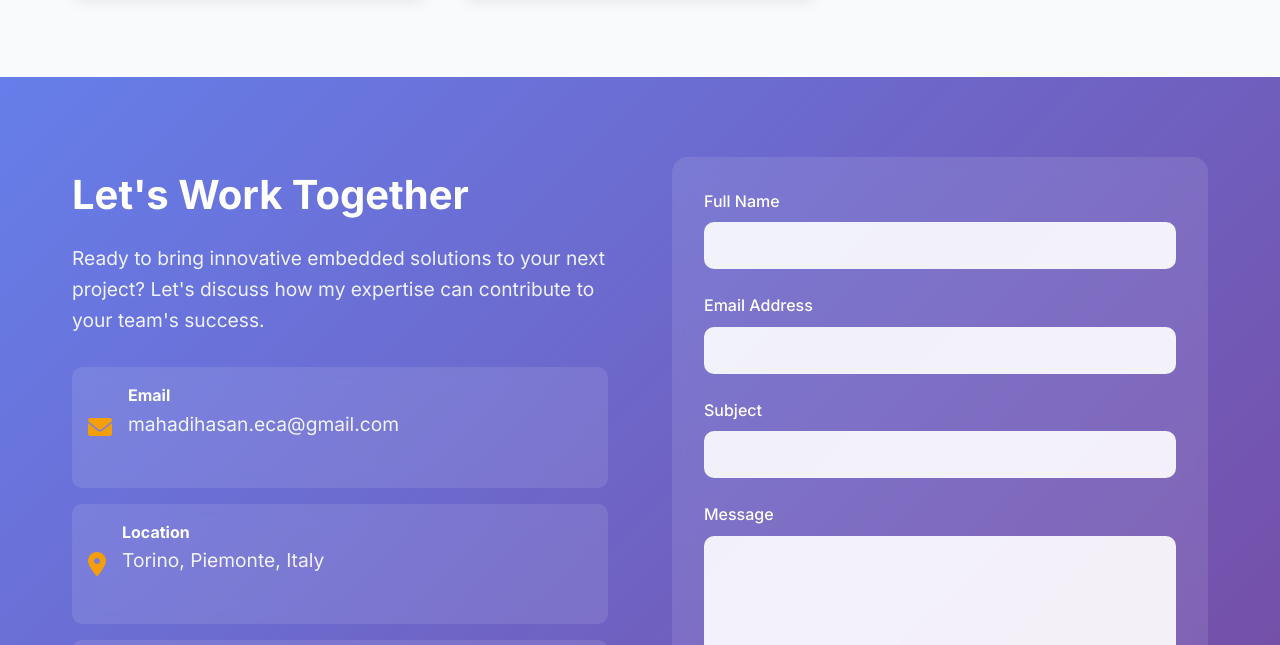
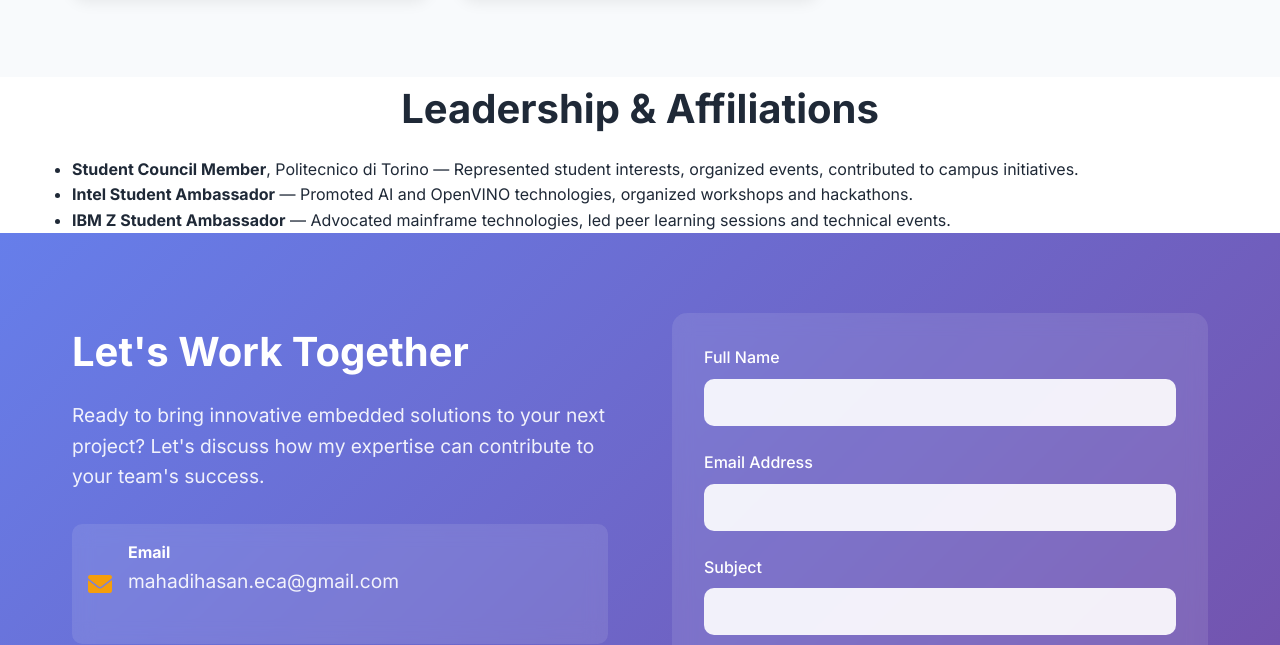
Before and after one commit to MahadiAlif/Mahadi_codes_robot, a plain HTML site: page index.html in a window 1280 px wide. Shown: the part 4822-5467 px from the top of the page. Drawn offline with Linux system fonts and the light colour scheme.

Commit message:
Update index.html

```diff
--- a/index.html
+++ b/index.html
@@ -1076,6 +1076,18 @@
         </div>
     </section>
 
+    <section class="affiliations" id="affiliations">
+        <div class="container">
+            <h2 class="section-title">Leadership & Affiliations</h2>
+            <ul>
+                <li><strong>Student Council Member</strong>, Politecnico di Torino — Represented student interests, organized events, contributed to campus initiatives.</li>
+                <li><strong>Intel Student Ambassador</strong> — Promoted AI and OpenVINO technologies, organized workshops and hackathons.</li>
+                <li><strong>IBM Z Student Ambassador</strong> — Advocated mainframe technologies, led peer learning sessions and technical events.</li>
+            </ul>
+        </div>
+    </section>
+
+
     <!-- Contact Section -->
     <section class="contact" id="contact">
         <div class="container">
```
